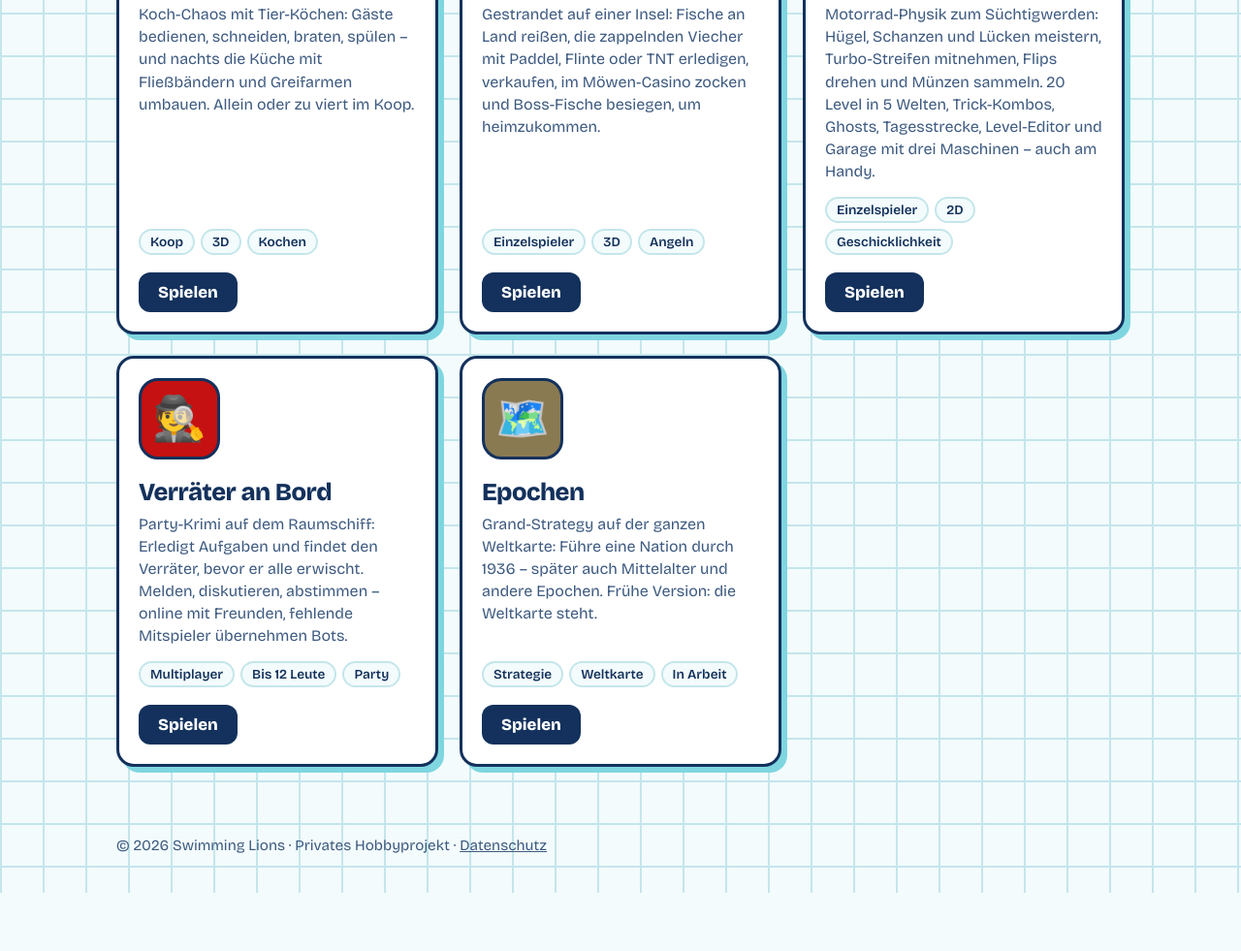
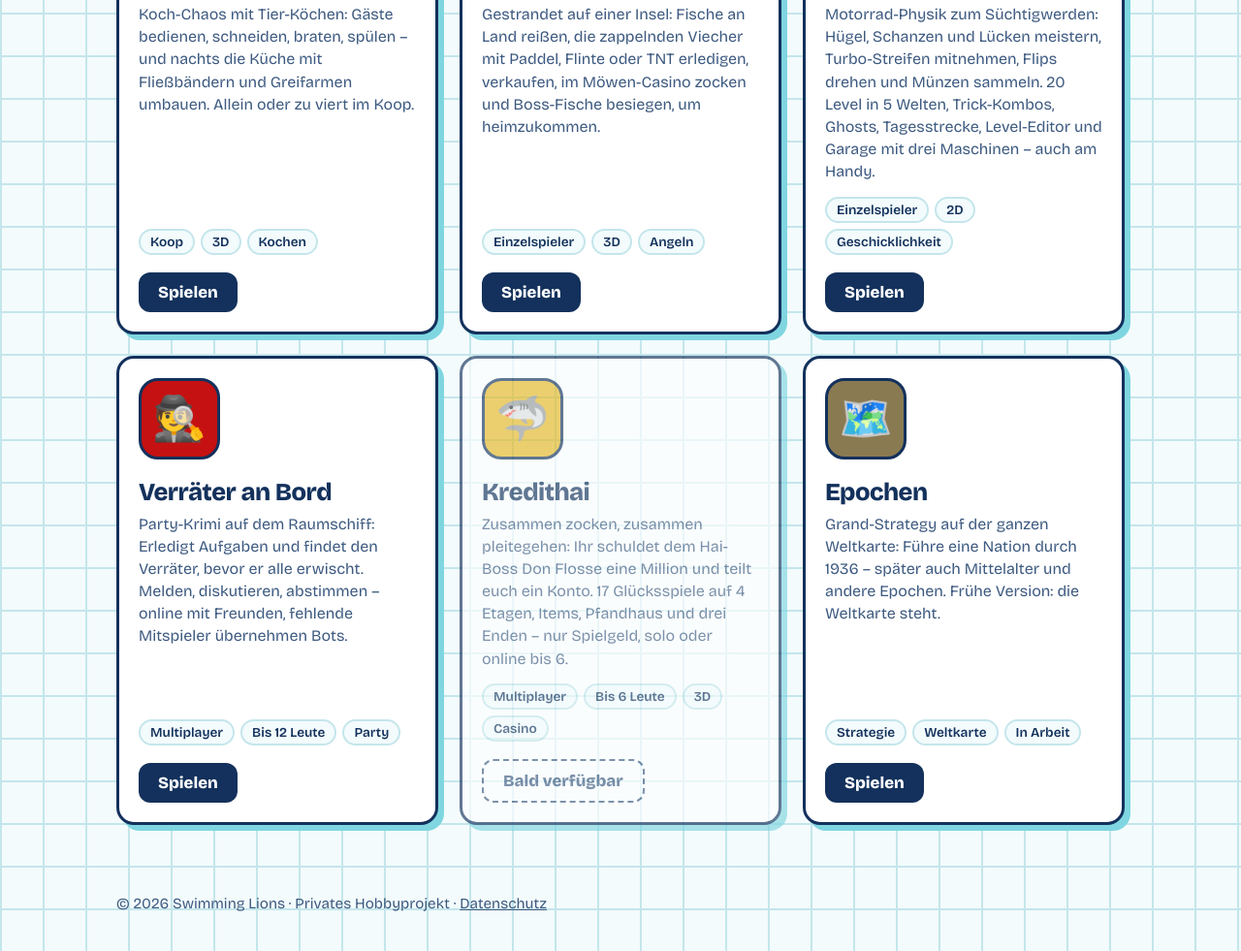
Before and after one commit to taddelcoder-svg/spielesammlung, a plain HTML site: page index.html in a window 1280 px wide. Shown: the part 2187-3168 px from the top of the page at 97% size. Before the commit the page ends 3108 px from the top, so only its background shows below. Drawn offline with Linux system fonts and the light colour scheme.

Commit message:
Kredithai in die Sammlung aufnehmen (Link folgt, sobald Render läuft)
Co-Authored-By: Claude Opus 5.5 <noreply@anthropic.com>

```diff
--- a/index.html
+++ b/index.html
@@ -340,6 +340,15 @@ const SPIELE = [
     neuerTab: false
   },
   {
+    name: "Kredithai",
+    beschreibung: "Zusammen zocken, zusammen pleitegehen: Ihr schuldet dem Hai-Boss Don Flosse eine Million und teilt euch ein Konto. 17 Glücksspiele auf 4 Etagen, Items, Pfandhaus und drei Enden – nur Spielgeld, solo oder online bis 6.",
+    icon: "🦈",
+    farbe: "#e8b923",
+    tags: ["Multiplayer", "Bis 6 Leute", "3D", "Casino"],
+    link: "",
+    neuerTab: false
+  },
+  {
     name: "Epochen",
     beschreibung: "Grand-Strategy auf der ganzen Weltkarte: Führe eine Nation durch 1936 – später auch Mittelalter und andere Epochen. Frühe Version: die Weltkarte steht.",
     icon: "🗺️",
```
